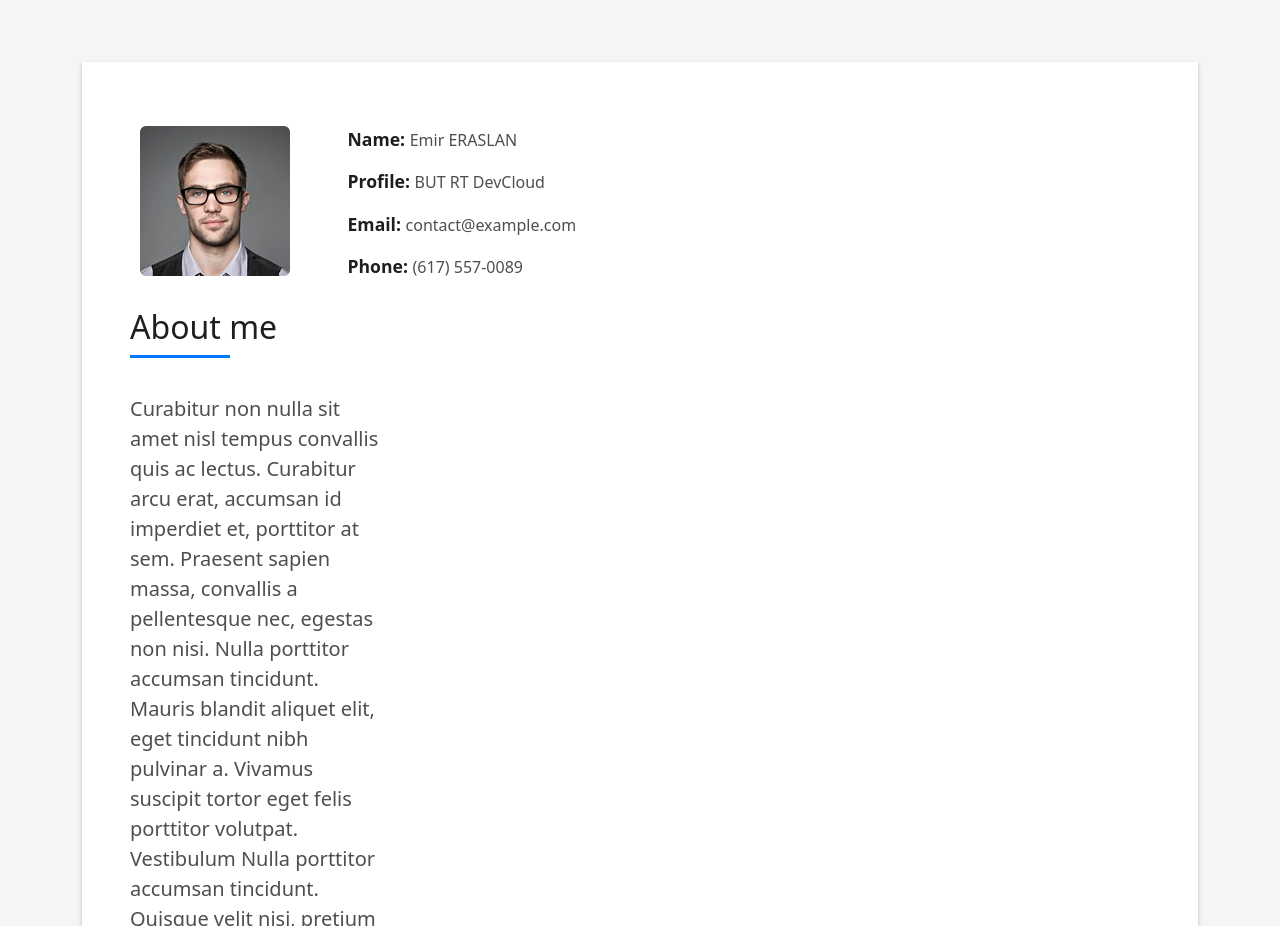
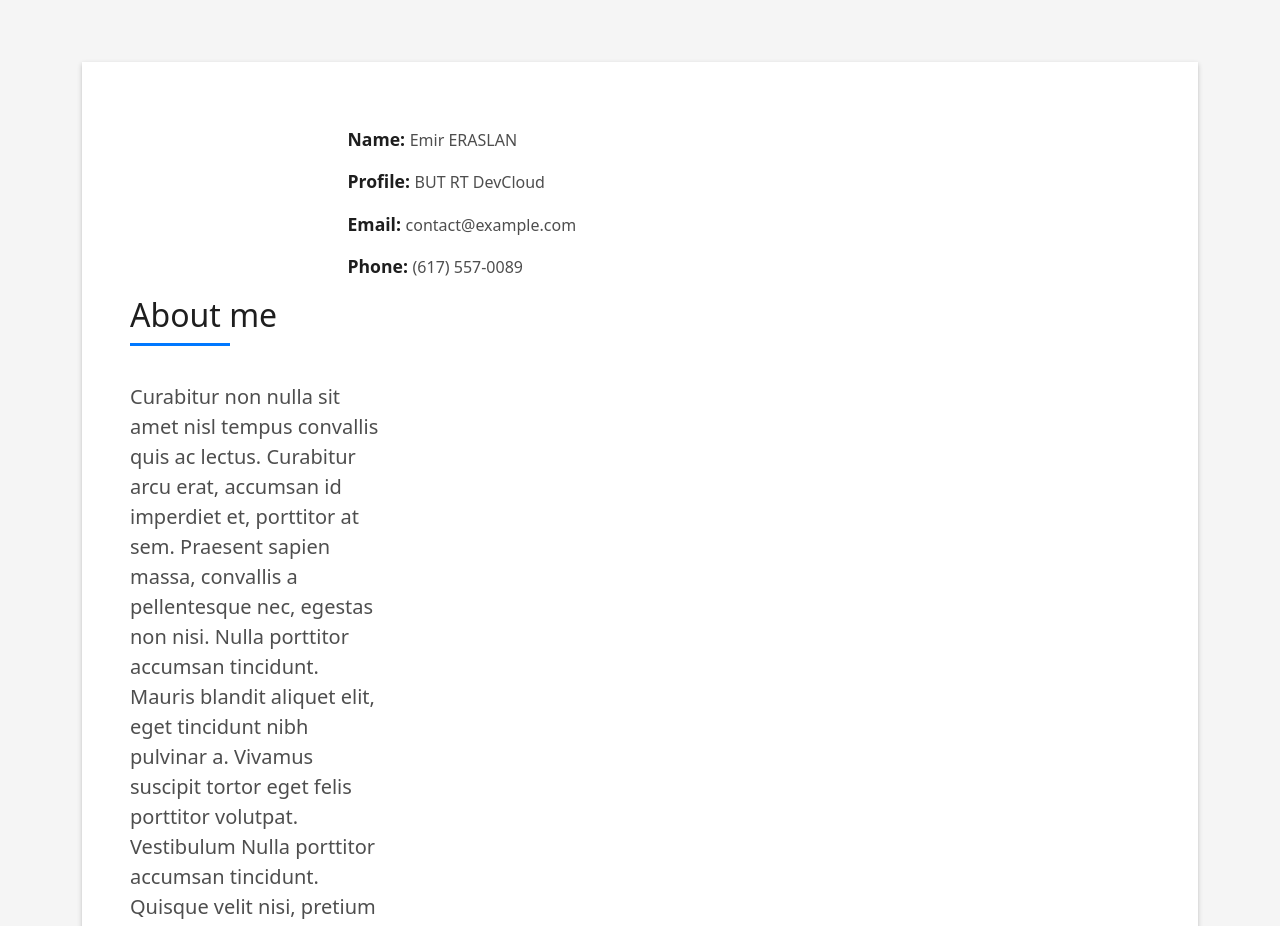
Before and after one commit to Emir6868/EmirPortfolio, a plain HTML site: page index.html in a window 1280 px wide. Shown: the part 802-1728 px from the top of the page. Drawn offline with Linux system fonts and the light colour scheme.

Commit message:
Update index.html

```diff
--- a/index.html
+++ b/index.html
@@ -100,7 +100,7 @@
                   <div class="row">
                     <div class="col-sm-6 col-md-5">
                       <div class="about-img">
-                        <img src="assets/img/testimonial-2.jpg" class="img-fluid rounded b-shadow-a" alt="">
+                        <img src="" class="img-fluid rounded b-shadow-a" alt="">
                       </div>
                     </div>
                     <div class="col-sm-6 col-md-7">
```
